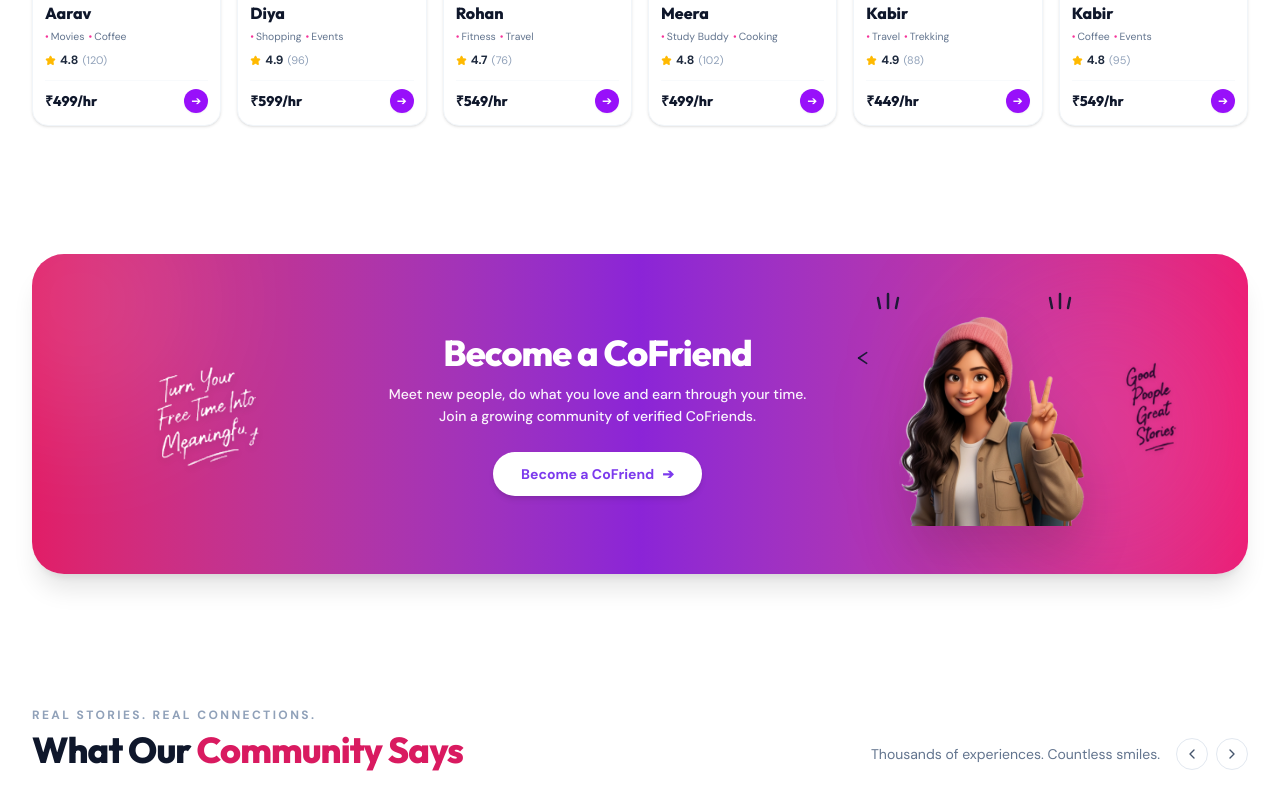
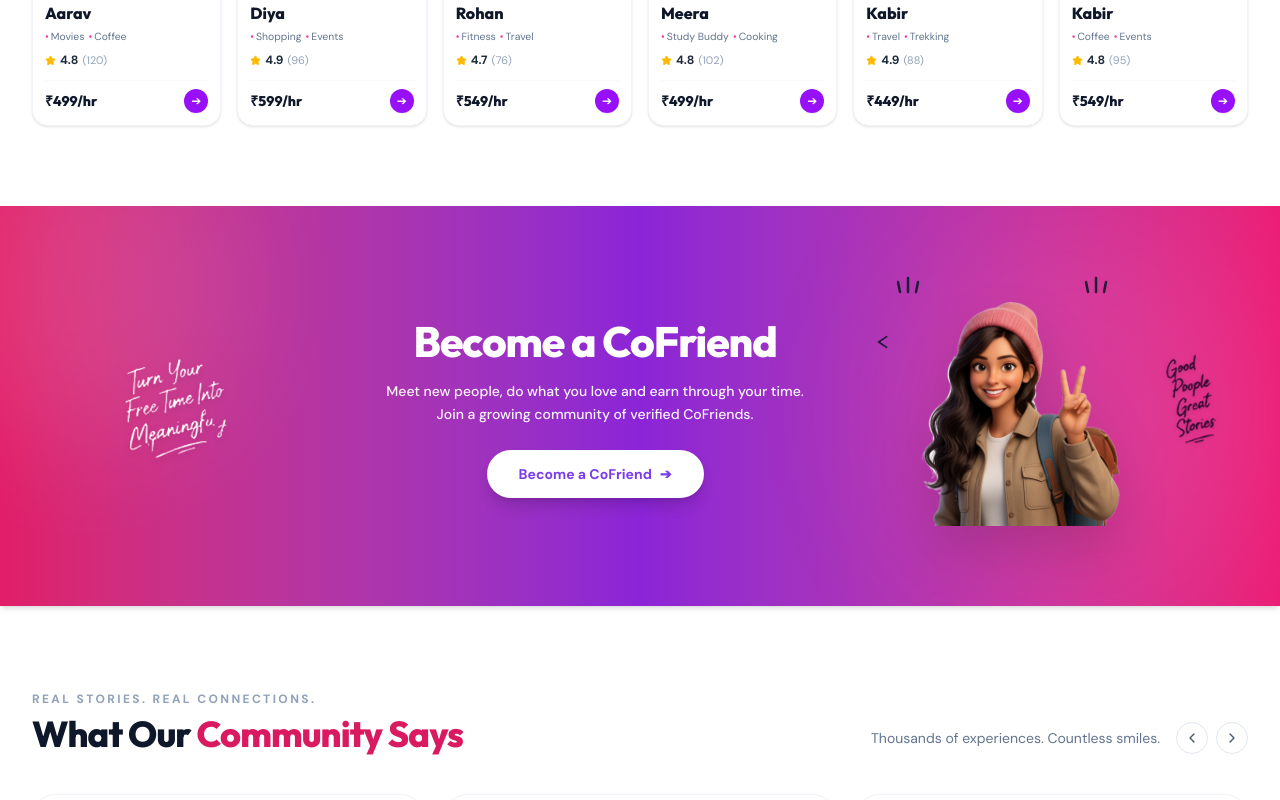
Before and after one commit to koushikm8926/co-friend, a Next.js app: page / in a window 1280 px wide. Shown: the part 2040-2840 px from the top of the page. Built offline with nearby package versions, Linux system fonts and the light colour scheme.

Commit message:
Make Become a CoFriend banner full screen width with edge-to-edge gradient

```diff
--- a/components/BecomePartner.tsx
+++ b/components/BecomePartner.tsx
@@ -6,38 +6,40 @@ export default function BecomePartner({
   onBecome: () => void;
 }) {
   return (
-    <section id="partner" className="py-8 sm:py-12 bg-white">
-      <div className="mx-auto max-w-7xl px-4 sm:px-6 lg:px-8">
-        <div className="relative overflow-hidden rounded-[2rem] bg-gradient-to-r from-[#E11D67] via-[#8B24D7] to-[#EC1D75] px-6 py-8 sm:px-10 sm:py-10 lg:py-12 shadow-xl text-white">
-          {/* Subtle background glow/patterns */}
-          <div className="absolute -left-20 -top-20 h-64 w-64 rounded-full bg-white/10 blur-3xl pointer-events-none" />
-          <div className="absolute right-0 bottom-0 h-72 w-72 rounded-full bg-pink-400/20 blur-3xl pointer-events-none" />
+    <section
+      id="partner"
+      className="w-full relative overflow-hidden bg-gradient-to-r from-[#E11D67] via-[#8B24D7] to-[#EC1D75] py-12 sm:py-16 lg:py-20 text-white shadow-md"
+    >
+      {/* Subtle background glow & ambient gradients */}
+      <div className="absolute -left-20 -top-20 h-80 w-80 rounded-full bg-white/10 blur-3xl pointer-events-none" />
+      <div className="absolute right-0 bottom-0 h-96 w-96 rounded-full bg-pink-400/20 blur-3xl pointer-events-none" />
 
-          <div className="relative grid grid-cols-1 lg:grid-cols-[1fr_1.6fr_1.3fr] items-center gap-6 lg:gap-4">
+      <div className="relative mx-auto max-w-7xl px-4 sm:px-6 lg:px-8">
+        <div className="relative grid grid-cols-1 lg:grid-cols-[1fr_1.6fr_1.3fr] items-center gap-6 lg:gap-6">
 
           {/* Left Script Calligraphy: Turn Your Free Time Into Meaningful */}
-            <div className="hidden lg:flex items-center justify-center">
+          <div className="hidden lg:flex items-center justify-center select-none">
             <img
               src="/images/callig-turn-your-time.png"
               alt="Turn Your Free Time Into Meaningful"
-                className="w-auto h-24 xl:h-28 object-contain drop-shadow-md select-none"
+              className="w-auto h-24 xl:h-28 object-contain drop-shadow-md"
             />
           </div>
 
           {/* Center Content */}
           <div className="flex flex-col items-center text-center px-2 lg:px-4">
-              <h2 className="font-display text-2xl sm:text-3xl lg:text-4xl font-extrabold text-white tracking-tight">
+            <h2 className="font-display text-3xl sm:text-4xl lg:text-[2.65rem] font-extrabold text-white tracking-tight leading-tight">
               Become a CoFriend
             </h2>
 
-              <p className="mt-2.5 max-w-md text-xs sm:text-sm text-white/95 leading-relaxed font-medium">
+            <p className="mt-3 max-w-md text-xs sm:text-sm text-white/95 leading-relaxed font-medium">
               Meet new people, do what you love and earn through your time. <br className="hidden sm:inline" />
               Join a growing community of verified CoFriends.
             </p>
 
             <button
               onClick={onBecome}
-                className="mt-6 inline-flex items-center gap-2 rounded-full bg-white px-7 py-3 text-xs sm:text-sm font-bold text-[#7C3AED] hover:text-[#D91A60] shadow-md shadow-black/10 transition-all hover:scale-105 active:scale-95 cursor-pointer"
+              className="mt-6 inline-flex items-center gap-2 rounded-full bg-white px-8 py-3.5 text-xs sm:text-sm font-bold text-[#7C3AED] hover:text-[#D91A60] shadow-lg shadow-black/15 transition-all hover:scale-105 active:scale-95 cursor-pointer"
             >
               <span>Become a CoFriend</span>
               <span className="font-bold text-sm">➔</span>
@@ -45,7 +47,7 @@ export default function BecomePartner({
           </div>
 
           {/* Right Character & Calligraphy */}
-            <div className="relative flex items-center justify-center lg:justify-end gap-3 sm:gap-5 pr-0 lg:pr-4">
+          <div className="relative flex items-center justify-center lg:justify-end gap-3 sm:gap-6 pr-0 lg:pr-4">
             {/* Avatar with accent lines */}
             <div className="relative">
               {/* Hand-drawn SVG action accent lines around beanie */}
@@ -90,23 +92,22 @@ export default function BecomePartner({
               <img
                 src="/images/banner-girl.png"
                 alt="Become a CoFriend friendly verified companion"
-                  className="h-44 sm:h-52 lg:h-56 w-auto object-contain drop-shadow-2xl select-none"
+                className="h-44 sm:h-52 lg:h-60 w-auto object-contain drop-shadow-2xl select-none"
               />
             </div>
 
             {/* Calligraphy: Good People Great Stories */}
-              <div className="shrink-0">
+            <div className="shrink-0 select-none">
               <img
                 src="/images/callig-good-people-clean.png"
                 alt="Good People Great Stories"
-                  className="w-auto h-20 sm:h-24 lg:h-28 object-contain drop-shadow-sm select-none"
+                className="w-auto h-20 sm:h-24 lg:h-28 object-contain drop-shadow-sm"
               />
             </div>
           </div>
 
         </div>
       </div>
-      </div>
     </section>
   );
 }
```
Lines whose indentation alone changed are shown as unchanged.
